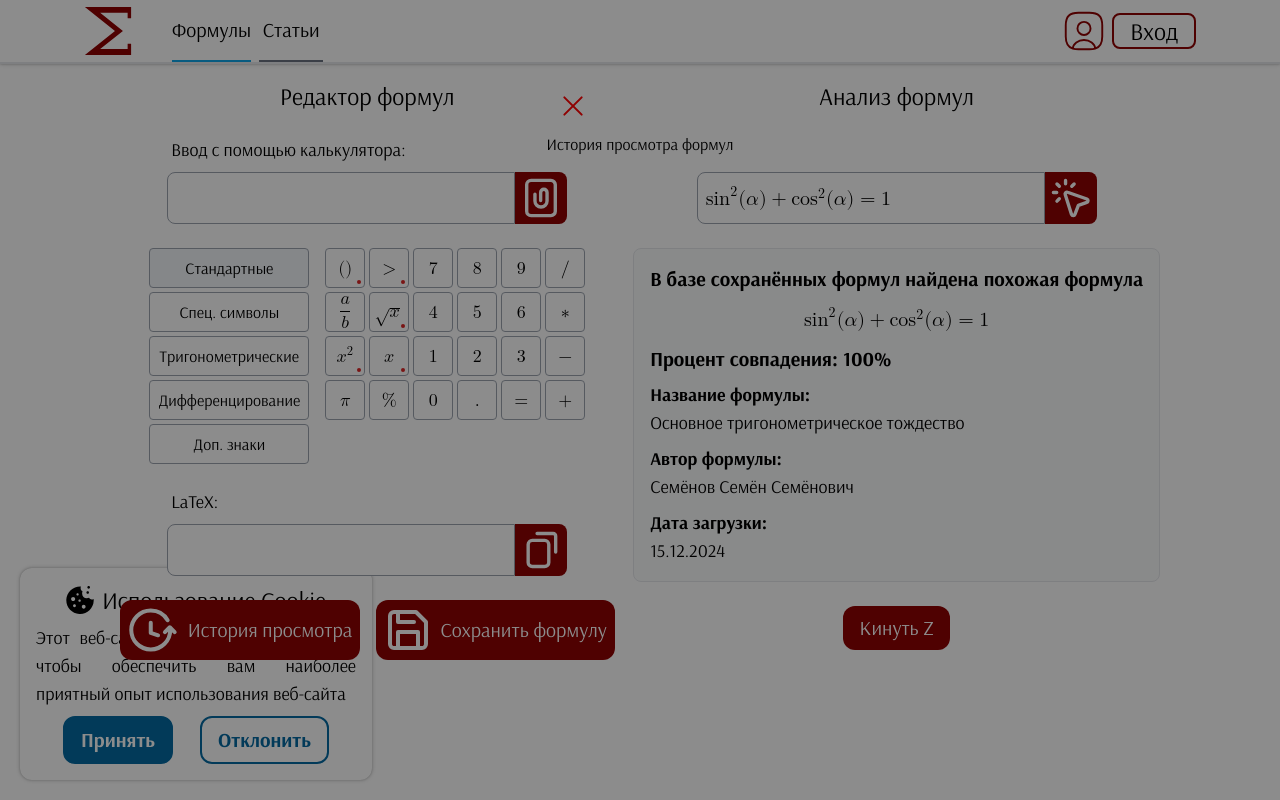
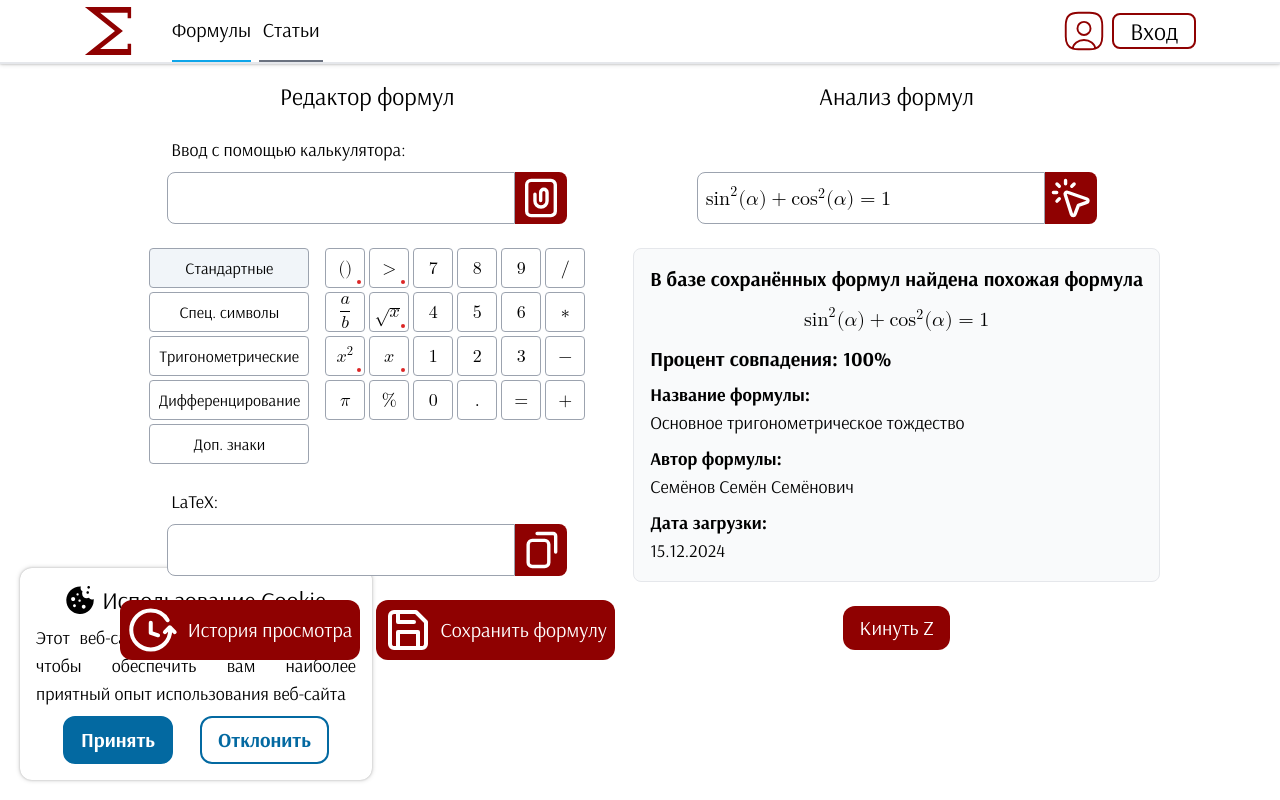
Before and after one commit to gnomDevelopers/MIREATOM, a Vue app in the folder web/: page / in a window 1280 px wide. Built offline with nearby package versions, Linux system fonts and the light colour scheme.

Commit message:
верстка основной страницы

```diff
--- a/web/src/App.vue
+++ b/web/src/App.vue
@@ -1,6 +1,6 @@
 <template>
   <!--блюр-->
-  <div class="absolute w-svw h-svh opacity-45 bg-black z-20"></div>
+  <div v-if="false" class="absolute w-svw h-svh opacity-45 bg-black z-20"></div>
 
   <StatusWindow />
   <Header />
--- a/web/src/pages/MainPage.vue
+++ b/web/src/pages/MainPage.vue
@@ -3,7 +3,7 @@
     <div class="flex flex-col md:flex-row w-full lg:w-10/12 justify-center items-start gap-2 px-2 mt-4 relative">
 
       <!--модальное окно истории формул-->
-      <section v-if="true" class="absolute z-30">
+      <section v-if="false" class="absolute z-30">
         <div>
           <svg width="52" height="52" viewBox="0 0 52 52" fill="none" xmlns="http://www.w3.org/2000/svg">
             <path d="M34.6668 17.3334L17.3335 34.6667M34.6668 34.6667L17.3335 17.3334" stroke="#8F0101" stroke-width="2" stroke-linecap="round"/>
```
